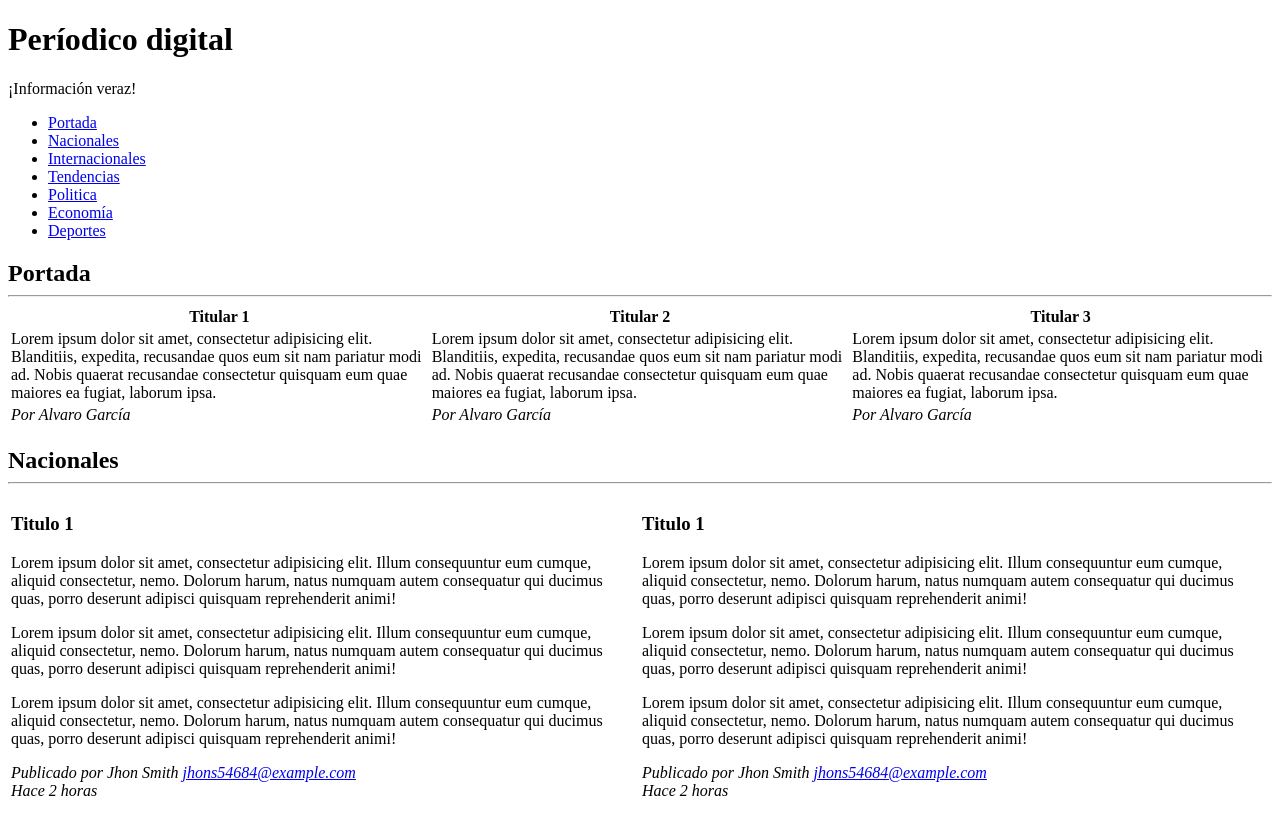
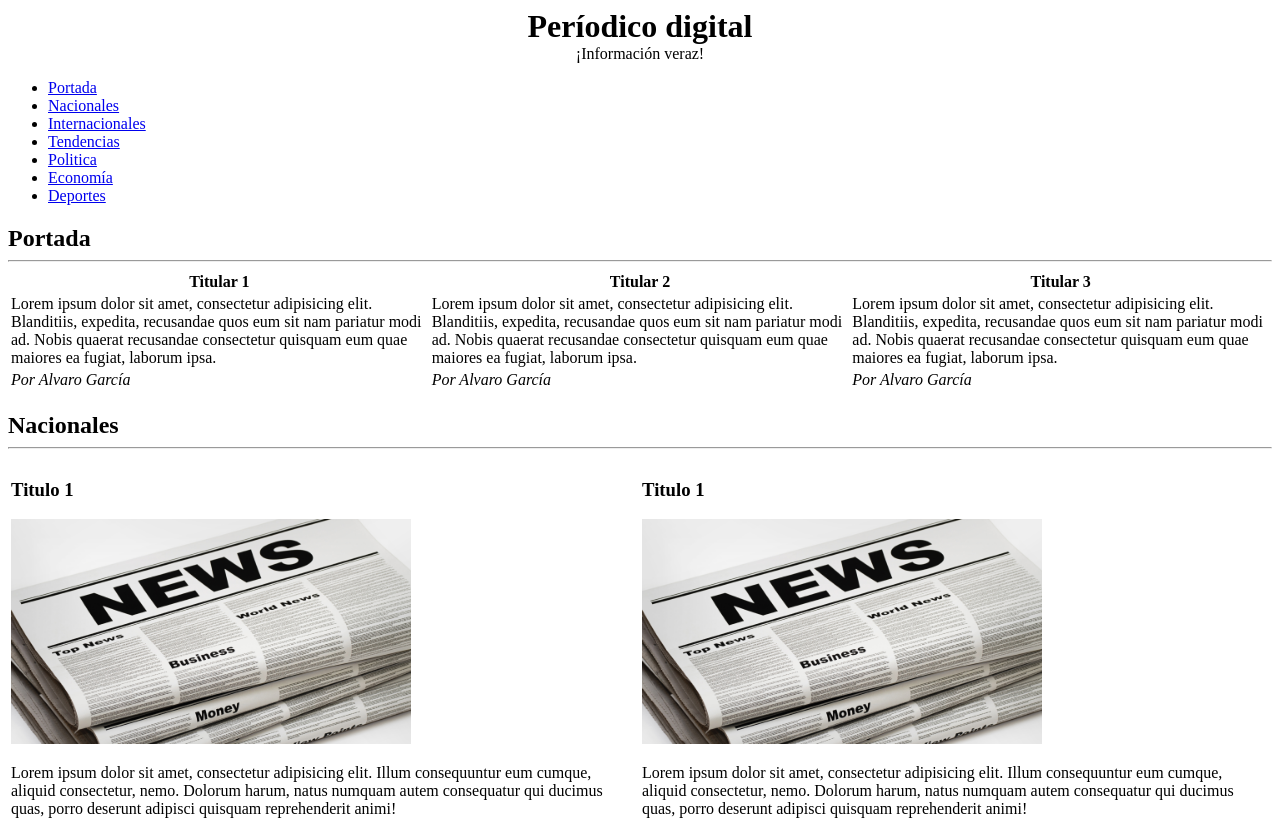
Before and after one commit to alvarogarcia1010/periodico-digital, a plain HTML site: page index.html in a window 1280 px wide. Shown: the top 821 px of the page. Drawn offline with Linux system fonts and the light colour scheme.

Commit message:
agregando detalles

```diff
--- a/index.html
+++ b/index.html
@@ -7,9 +7,9 @@
   <title>Periodico digital</title>
 </head>
 <body>
-  <header>
-    <h1>Períodico digital</h1>
-    <p>¡Información veraz!</p>
+  <header style="text-align: center;">
+    <h1 style="padding: 0px; margin: 0px;">Períodico digital</h1>
+    <p style="padding: 0px; margin: 0px;">¡Información veraz!</p>
   </header>
 
   <nav>
@@ -64,6 +64,7 @@
             <article>
               <header>
                 <h3>Titulo 1</h3>
+                <img src="img\diario-o-periodico.jpg" alt="periodico" width="400px">
               </header>
 
               <p>Lorem ipsum dolor sit amet, consectetur adipisicing elit. Illum consequuntur eum cumque, aliquid consectetur, nemo. Dolorum harum, natus numquam autem consequatur qui ducimus quas, porro deserunt adipisci quisquam reprehenderit animi!</p>
@@ -82,6 +83,7 @@
             <article>
               <header>
                 <h3>Titulo 1</h3>
+                <img src="img\diario-o-periodico.jpg" alt="periodico" width="400px">
               </header>
 
               <p>Lorem ipsum dolor sit amet, consectetur adipisicing elit. Illum consequuntur eum cumque, aliquid consectetur, nemo. Dolorum harum, natus numquam autem consequatur qui ducimus quas, porro deserunt adipisci quisquam reprehenderit animi!</p>
@@ -390,7 +392,7 @@
     </table>
   </section>
 
-  <footer>
+  <footer style="text-align: center;">
     <p>Derechos reservados - 2018</p>
   </footer>
 </body>
```
Also changed, not shown: img/diario-o-periodico.jpg (added).
